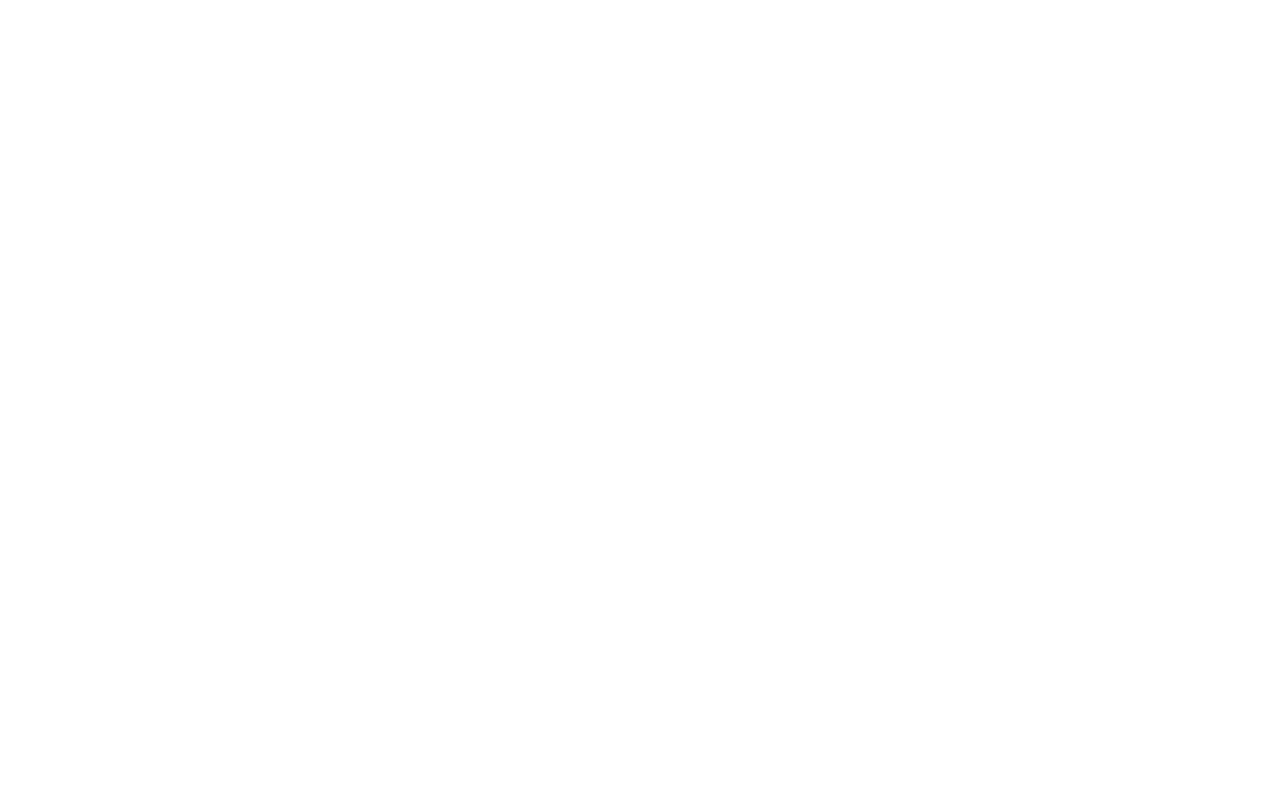
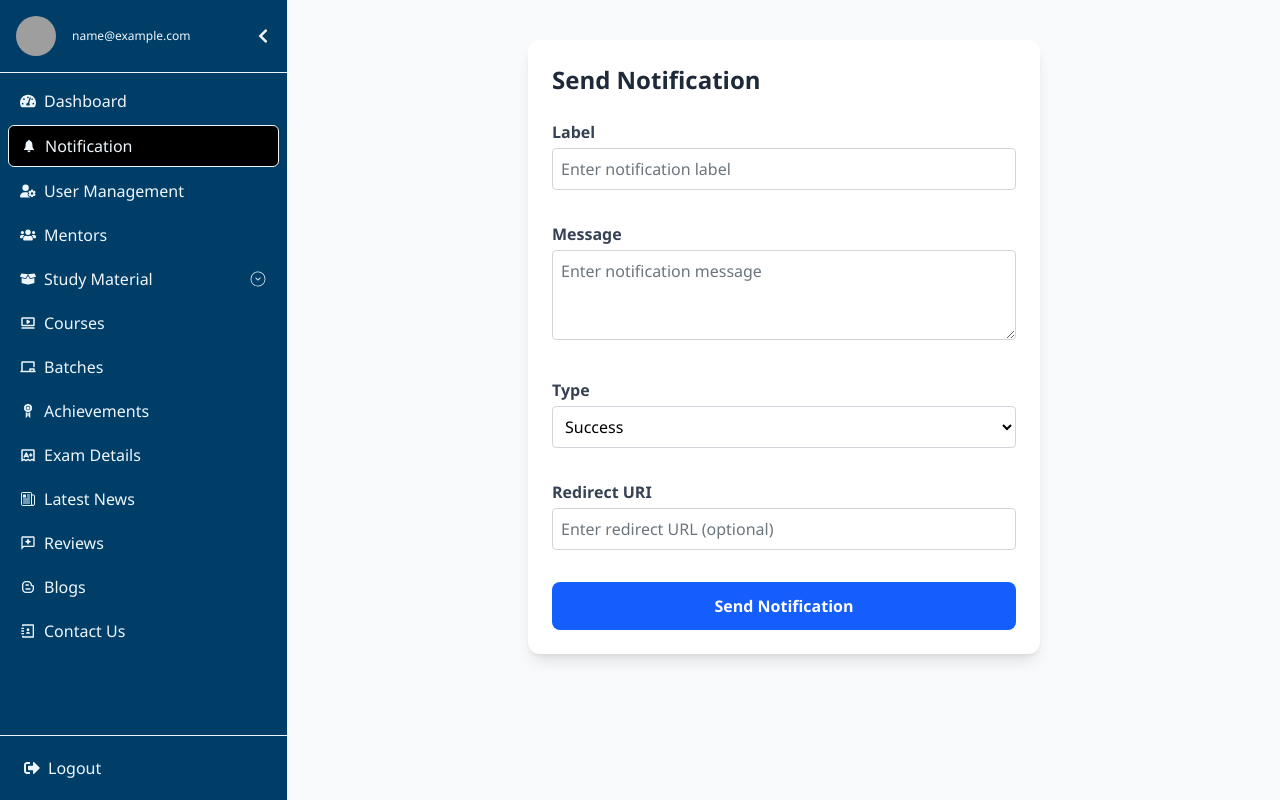
Before and after one commit to architdevnexus/Examon_Dashboard_Frontend, a React (Vite) app: page /notification in a window 1280 px wide. Built offline with nearby package versions, Linux system fonts and the light colour scheme; sample sign-in values are in the browser's storage; grey boxes are pictures that could not be loaded.

Commit message:
notification page fixed

```diff
--- a/src/Component/Navbar/Navbar.jsx
+++ b/src/Component/Navbar/Navbar.jsx
@@ -30,7 +30,7 @@ const navItems = [
     icon: <FaTachometerAlt />,
     route: "/dashboard",
   },
-   {
+  {
     label: "Notification",
     icon: <IoIosNotifications />,
     route: "/notification",
@@ -179,6 +179,7 @@ export default function Sidebar({ user }) {
               {item.subMenu ? (
                 <>
                   <button
+                    title={collapsed && item.label}
                     onClick={() => toggleDropdown(item.label)}
                     className={`w-full flex items-center justify-between px-3 py-2 rounded-md ${
                       isActiveParent
@@ -211,7 +212,7 @@ export default function Sidebar({ user }) {
                             }`
                           }
                         >
-                          {sub.icon} {sub.label}
+                          {sub.icon} {!collapsed && sub.label}
                         </NavLink>
                       ))}
                     </div>
@@ -219,9 +220,10 @@ export default function Sidebar({ user }) {
                 </>
               ) : (
                 <NavLink
+                  title={collapsed && item.label}
                   to={item.route}
                   className={({ isActive }) =>
-                    `flex items-center gap-2 px-3 py-2 rounded-md transition ${
+                    `flex items-center  gap-2 px-3 py-2 rounded-md transition ${
                       isActive
                         ? " border bg-[var(--accent-dark)] text-[var(--tertiary-color)]"
                         : "text-[var(--primary-text)] hover:bg-[var(--accent-dark)] hover:text-white"
@@ -237,7 +239,10 @@ export default function Sidebar({ user }) {
       </nav>
 
       {/* Logout */}
-      <div className="p-3 border-t border-[var(--border)]">
+      <div
+        title={collapsed && "Logout"}
+        className="p-3 border-t border-[var(--border)]"
+      >
         <NavLink
           to="/logout"
           className="flex items-center gap-2 px-3 py-2 w-full rounded-md hover:text-red-600 hover:bg-[var(--accent-dark)]"
--- a/src/Pages/Blogs/AddBlog.jsx
+++ /dev/null
@@ -1,37 +0,0 @@
-import React from 'react';
-import Data from "../../DataStore/DataStore.json";
-import MessageCard from '../../Component/Cards/MessageCard';
-
-function Messages() {
-  const messageData = [...Data.messages]; // clone to avoid mutating original
-
-  // Sort by timestamp descending (latest first)
-  messageData.sort((a, b) => new Date(b.timestamp) - new Date(a.timestamp));
-
-  return (
-    <div className="max-w-6xl mx-auto px-6 py-10 font-sans">
-      {/* Page Header */}
-      <header className="mb-8 flex flex-col md:flex-row items-center justify-between gap-4">
-        <h1 className="text-2xl font-bold text-indigo-800">📨 Messages</h1>
-        <p className="text-gray-500 text-sm">
-          Total: <span className="font-semibold">{messageData.length}</span>
-        </p>
-      </header>
-
-      {/* Messages Grid/List */}
-      <section className="grid grid-cols-1 sm:grid-cols-2 lg:grid-cols-3 gap-6">
-        {messageData.length > 0 ? (
-          messageData.map((message) => (
-            <MessageCard key={message.message_id} message={message} />
-          ))
-        ) : (
-          <p className="col-span-full text-center text-gray-500 text-lg">
-            No messages found.
-          </p>
-        )}
-      </section>
-    </div>
-  );
-}
-
-export default Messages;
--- a/src/Pages/Login.jsx
+++ b/src/Pages/Login.jsx
@@ -46,7 +46,7 @@ const Login = () => {
         const user = JSON.stringify(data.user);
         localStorage.setItem("token", data.accessToken);
         localStorage.setItem("authUser", user);
-        window.location.href = "/admin/dashboard"; // redirect after success
+        window.location.href = "/"; // redirect after success
       }
     } catch (err) {
       console.log(err);
--- a/src/Pages/Notification.jsx
+++ b/src/Pages/Notification.jsx
@@ -1,5 +1,7 @@
-import React, { useState } from "react";
-import axios from "axios";
+import { useState } from "react";
+
+import { toast } from "react-toastify";
+import { useUpdateOrDeleteContent } from "../hooks/useHooks";
 
 const NotificationForm = () => {
   const [formData, setFormData] = useState({
@@ -8,8 +10,10 @@ const NotificationForm = () => {
     type: "success",
     redirectURI: "",
   });
-  const [loading, setLoading] = useState(false);
-  const [responseMessage, setResponseMessage] = useState("");
+
+  const { mutate, isPending, isError, error } = useUpdateOrDeleteContent({
+    keys: ["notification"],
+  });
 
   const handleChange = (e) => {
     const { name, value } = e.target;
@@ -18,71 +22,67 @@ const NotificationForm = () => {
 
   const handleSubmit = async (e) => {
     e.preventDefault();
-    setLoading(true);
-    setResponseMessage("");
 
-    try {
-      const token = localStorage.getItem("token");
-      console.log("Posting to backend:", "http://194.238.18.1:3004/api/notification/create");
-      console.log("Payload:", formData);
-      console.log("Token:", token);
-
-      const res = await axios.post(
-        "http://194.238.18.1:3004/api/notification/create",
-        formData,
+    mutate(
       {
-          headers: {
-            Authorization: `Bearer ${token}`,
-            "Content-Type": "application/json",
+        method: "post",
+        url: `notification/create`,
+        data: formData,
       },
-        }
-      );
-
-      setResponseMessage(res.data.message || "Notification sent successfully!");
+      {
+        onSuccess: (d) => {
+          console.log("response data", d);
           setFormData({
             label: "",
             message: "",
             type: "success",
             redirectURI: "",
           });
-    } catch (err) {
-
-      setResponseMessage(
-        err.response?.data?.message || `Error ${err.response?.status}: ${err.response?.statusText}`
+          toast.success(d.message);
+        },
+        onError: (error) => {
+          console.log(error);
+          toast.error(error.message);
+        },
+      }
     );
-    } finally {
-      setLoading(false);
-    }
   };
 
   const typeOptions = ["success", "error", "info", "warning"];
+  const style = "w-full p-2 border border-gray-300 rounded mb-4";
 
   return (
     <div className="max-w-lg mx-auto mt-10 p-6 bg-white shadow-lg rounded-xl">
-      <h2 className="text-2xl font-bold mb-6 text-gray-800">Send Notification</h2>
+      <h2 className="text-2xl font-bold mb-6 text-gray-800">
+        Send Notification
+      </h2>
 
       <form className="space-y-4" onSubmit={handleSubmit}>
         <div>
-          <label className="block text-gray-700 font-semibold mb-1">Label</label>
+          <label className="block text-gray-700 font-semibold mb-1">
+            Label
+          </label>
           <input
             type="text"
             name="label"
             value={formData.label}
             onChange={handleChange}
             placeholder="Enter notification label"
-            className="w-full p-3 border rounded-lg focus:outline-none focus:ring-2 focus:ring-blue-400"
+            className={style}
             required
           />
         </div>
 
         <div>
-          <label className="block text-gray-700 font-semibold mb-1">Message</label>
+          <label className="block text-gray-700 outline-black font-semibold mb-1">
+            Message
+          </label>
           <textarea
             name="message"
             value={formData.message}
             onChange={handleChange}
             placeholder="Enter notification message"
-            className="w-full p-3 border rounded-lg focus:outline-none focus:ring-2 focus:ring-blue-400"
+            className={style}
             rows={3}
             required
           />
@@ -94,7 +94,7 @@ const NotificationForm = () => {
             name="type"
             value={formData.type}
             onChange={handleChange}
-            className="w-full p-3 border rounded-lg focus:outline-none focus:ring-2 focus:ring-blue-400"
+            className={style}
           >
             {typeOptions.map((opt) => (
               <option key={opt} value={opt}>
@@ -105,31 +105,41 @@ const NotificationForm = () => {
         </div>
 
         <div>
-          <label className="block text-gray-700 font-semibold mb-1">Redirect URI</label>
+          <label className="block text-gray-700 font-semibold mb-1">
+            Redirect URI
+          </label>
           <input
             type="text"
             name="redirectURI"
             value={formData.redirectURI}
             onChange={handleChange}
             placeholder="Enter redirect URL (optional)"
-            className="w-full p-3 border rounded-lg focus:outline-none focus:ring-2 focus:ring-blue-400"
+            className={style}
           />
         </div>
 
         <button
           type="submit"
           className={`w-full py-3 rounded-lg text-white font-semibold ${
-            loading ? "bg-gray-400 cursor-not-allowed" : "bg-blue-600 hover:bg-blue-700"
+            isPending
+              ? "bg-gray-400 cursor-not-allowed"
+              : "bg-blue-600 hover:bg-blue-700"
           }`}
-          disabled={loading}
+          disabled={isPending}
         >
-          {loading ? "Sending..." : "Send Notification"}
+          {isPending ? "Sending..." : "Send Notification"}
         </button>
       </form>
 
-      {responseMessage && (
-        <p className={`mt-4 text-center font-medium ${responseMessage.toLowerCase().includes("error") ? "text-red-600" : "text-green-600"}`}>
-          {responseMessage}
+      {isError && (
+        <p
+          className={`mt-4 text-center font-medium ${
+            error.toLowerCase().includes("error")
+              ? "text-red-600"
+              : "text-green-600"
+          }`}
+        >
+          {error}
         </p>
       )}
     </div>
--- a/vite.config.js
+++ b/vite.config.js
@@ -8,6 +8,5 @@ export default defineConfig({
       "/api": "http://194.238.18.1:3004/",
     },
   },
-  base:"/admin/",
   plugins: [react(), tailwindcss()],
 });
```
Also changed, not shown: src/App.jsx (+6 -7 lines), src/Pages/Dashboard.jsx (+1 -8 lines). Lines whose indentation alone changed are shown as unchanged.
